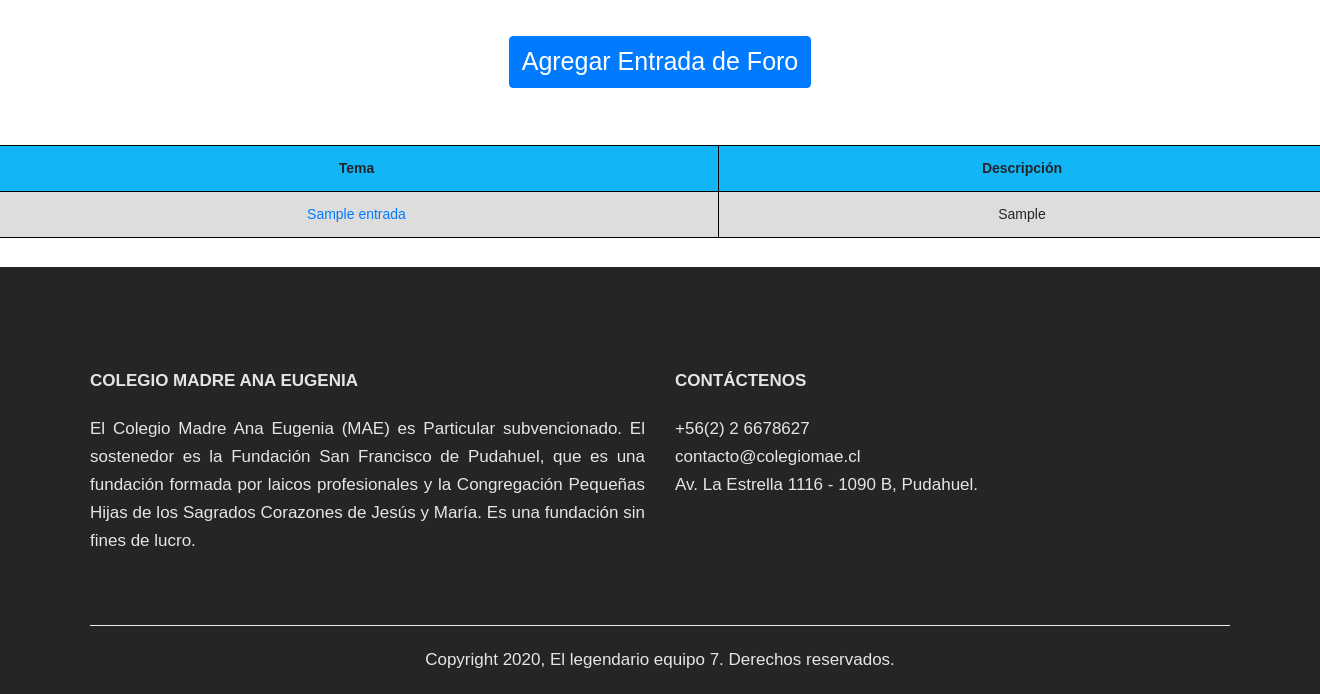
After one commit to Franciscoreach/Fase2ClaveriaDaSilvaSalgado005, a Django app: page /contacto/entrada/ in a window 1320 px wide. The commit adds this page. Shown: the part 1263-1957 px from the top of the page. Run offline with Django 3.2, Linux system fonts and the light colour scheme; tables that the repository leaves empty hold one stand-in row (values such as "Sample post"); some libraries are stand-ins or nearby versions.

Commit message:
MAEforo: Implementando Vistas

```diff
--- a/MAEforo/contacto/templates/base_generic.html
+++ b/MAEforo/contacto/templates/base_generic.html
@@ -12,7 +12,6 @@
         <script src="https://code.jquery.com/jquery-3.2.1.slim.min.js" integrity="sha384-KJ3o2DKtIkvYIK3UENzmM7KCkRr/rE9/Qpg6aAZGJwFDMVNA/GpGFF93hXpG5KkN" crossorigin="anonymous"></script>
         <script src="https://cdnjs.cloudflare.com/ajax/libs/popper.js/1.12.9/umd/popper.min.js" integrity="sha384-ApNbgh9B+Y1QKtv3Rn7W3mgPxhU9K/ScQsAP7hUibX39j7fakFPskvXusvfa0b4Q" crossorigin="anonymous"></script>
         <script src="https://maxcdn.bootstrapcdn.com/bootstrap/4.0.0/js/bootstrap.min.js" integrity="sha384-JZR6Spejh4U02d8jOt6vLEHfe/JQGiRRSQQxSfFWpi1MquVdAyjUar5+76PVCmYl" crossorigin="anonymous"></script>
-
         {% load static %}
 
         <link rel="shortcut icon" href="{% static 'images/favicon.png' %}" type="image/x-icon">
@@ -44,6 +43,9 @@
 						<li class="nav-item">
 							<a class="nav-link" href="{% url 'necesitoayuda' %}">Necesito Ayuda</a>
                         </li>
+                        <li class="nav-item">
+							<a class="nav-link" href="{% url 'entradas' %}">Entradas de Foro</a>
+						</li>
 						<li class="nav-item">
 							<a class="nav-link" href="{% url 'contacto' %}">Contacto</a>
 						</li>
--- /dev/null
+++ b/MAEforo/contacto/templates/contacto/entrada_list.html
@@ -0,0 +1,96 @@
+{% extends "base_generic.html" %}
+
+{% block content %}
+<!-- Slogan sobre foto -->
+<section class="container-fluid top" id="home">
+  <div class="container">
+    <div class="slogan">
+      <h1>COMPARTE TU PROBLEMA/OPINIÓN</h1>
+    </div>
+  </div>
+</section>
+
+{% load static %}
+<style>
+table {
+  font-family: arial, sans-serif;
+  border-collapse: collapse;
+  width: 100%;
+  font-size: 14px;
+}
+
+td, th {
+  border: 1px solid #000000;
+  text-align: left;
+  padding: 8px;
+}
+
+tr:nth-child(even) {
+  background-color: #dddddd;
+}
+
+</style>
+
+<body id="page-top">
+
+<br>
+<div class="masthead container d-flex align-items-center flex-column">
+        <h2 class="page-section-heading text-center text-uppercase text-secondary mb-0">Temas del Foro</h2>
+        <br>
+        <div id="contenedor">
+          <img src="{% static 'images/foro.png' %}" alt="">
+        </div>
+        <br>
+        <div class="center">
+        <br>
+         <a class="btn btn-primary" href="{% url 'entrada_create' %}" style="float: right; font-size: 25px;">Agregar Entrada de Foro<span class="glyphicon glyphicon-plus"></span></a>
+        </div>
+        <br>
+    {% if entrada_list %}
+    <div style="width: 120%;">
+      <br>
+        <table>
+                <tr>
+                  <div class="center">
+                    <th class="centrar" style="background-color: rgb(18, 182, 247);">Tema</th>
+                    <th class="centrar" style="background-color:  rgb(18, 182, 247);">Descripción</th>
+                  </div>
+                </tr>
+
+    {% for entrada in entrada_list %}
+     <tr>
+        <td class="centrar"><a href="{{ entrada.get_absolute_url }}"> {{ entrada.titulo }} </a></td>
+        <td class="centrar">{{ entrada.tema }}</td>
+     </tr>
+    {% endfor %}
+        </table>
+        <br>
+        {% if is_paginated %}
+          <ul class="pagination">
+          {% if page_obj.has_previous %}
+            <li><a href="?page={{ page_obj.previous_page_number }}">&laquo;</a></li>
+          {% else %}
+            <li class="disabled"><span>&laquo;</span></li>
+          {% endif %}
+
+          {% for i in paginator.page_range %}
+            {% if page_obj.number == i %}
+              <li class="active"><span>{{ i }} <span class="sr-only">(current)</span></span></li>
+            {% else %}
+              <li><a href="?page={{ i }}">{{ i }}</a></li>
+            {% endif %}
+          {% endfor %}
+
+          {% if page_obj.has_next %}
+            <li><a href="?page={{ page_obj.next_page_number }}">&raquo;</a></li>
+          {% else %}
+            <li class="disabled"><span>&raquo;</span></li>
+          {% endif %}
+          </ul>
+        {% endif %}
+
+    </div>
+    {% endif %}
+</div>
+</body>
+{% endblock %}
--- a/MAEforo/contacto/urls.py
+++ b/MAEforo/contacto/urls.py
@@ -10,5 +10,7 @@ urlpatterns = [
             path('acososexual/', views.acososexual, name='necesitoayuda5'),
             path('redesSociales/', views.redesSociales, name='necesitoayuda6'),
             path('paginasAyuda/', views.paginasAyuda, name='necesitoayuda7'),
+            path('entrada/', views.EntradaListView.as_view(), name='entradas'),
             path('contacto/', views.contacto, name='contacto'),
+            path('entrada/<str:pk>', views.EntradaDetailView.as_view(), name='entrada-detail'),
 ]
--- a/MAEforo/contacto/views.py
+++ b/MAEforo/contacto/views.py
@@ -69,3 +69,15 @@ def contacto(request):
         request,
         'contacto.html',
     )
+
+
+from django.views import generic
+
+class EntradaDetailView(generic.DetailView):
+    model = Entrada
+
+class EntradaListView(generic.ListView):
+    model = Entrada
+    template_name = 'templates/contacto/entrada_list.html'
+    queryset = Entrada.objects.all()
+    paginate_by = 10
```
